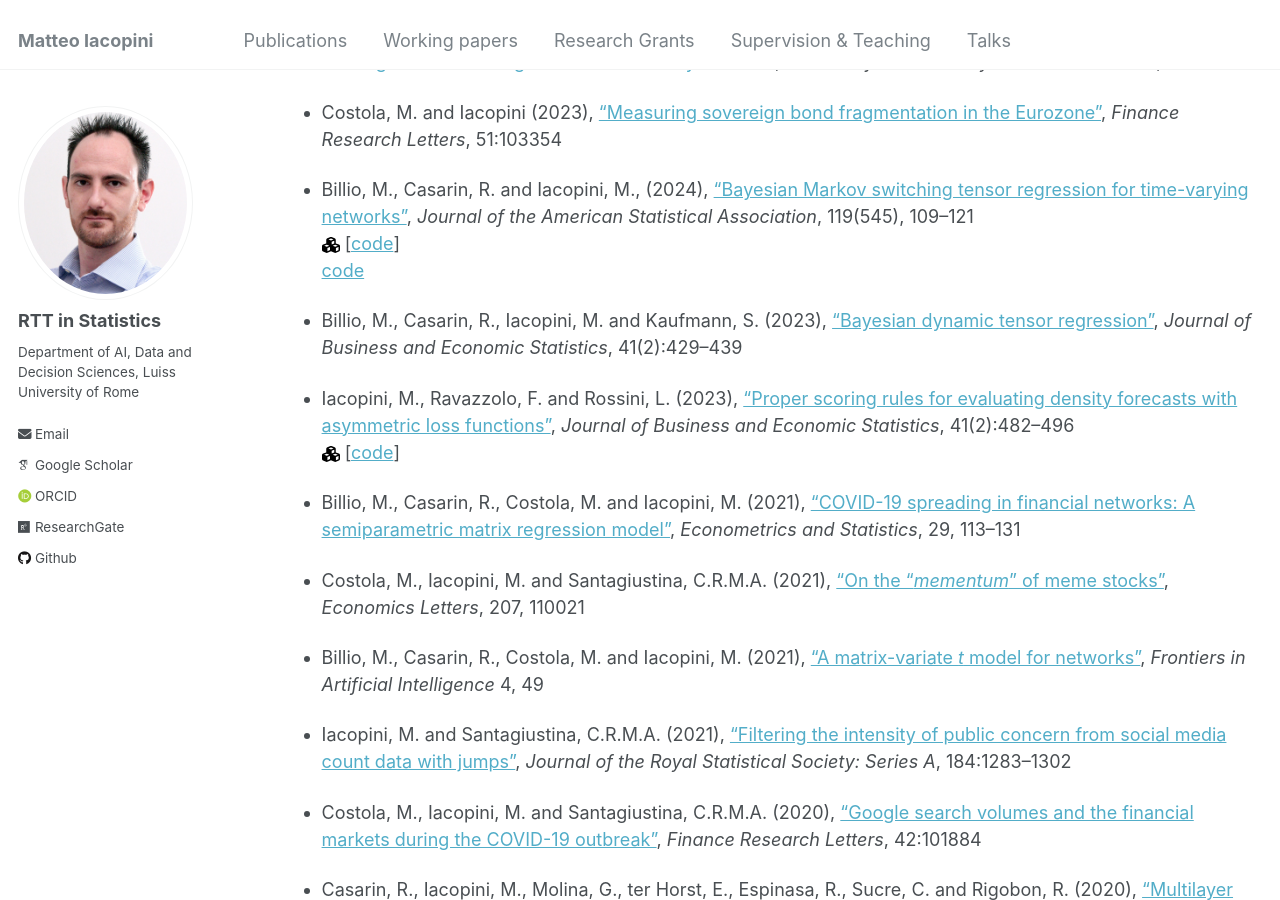
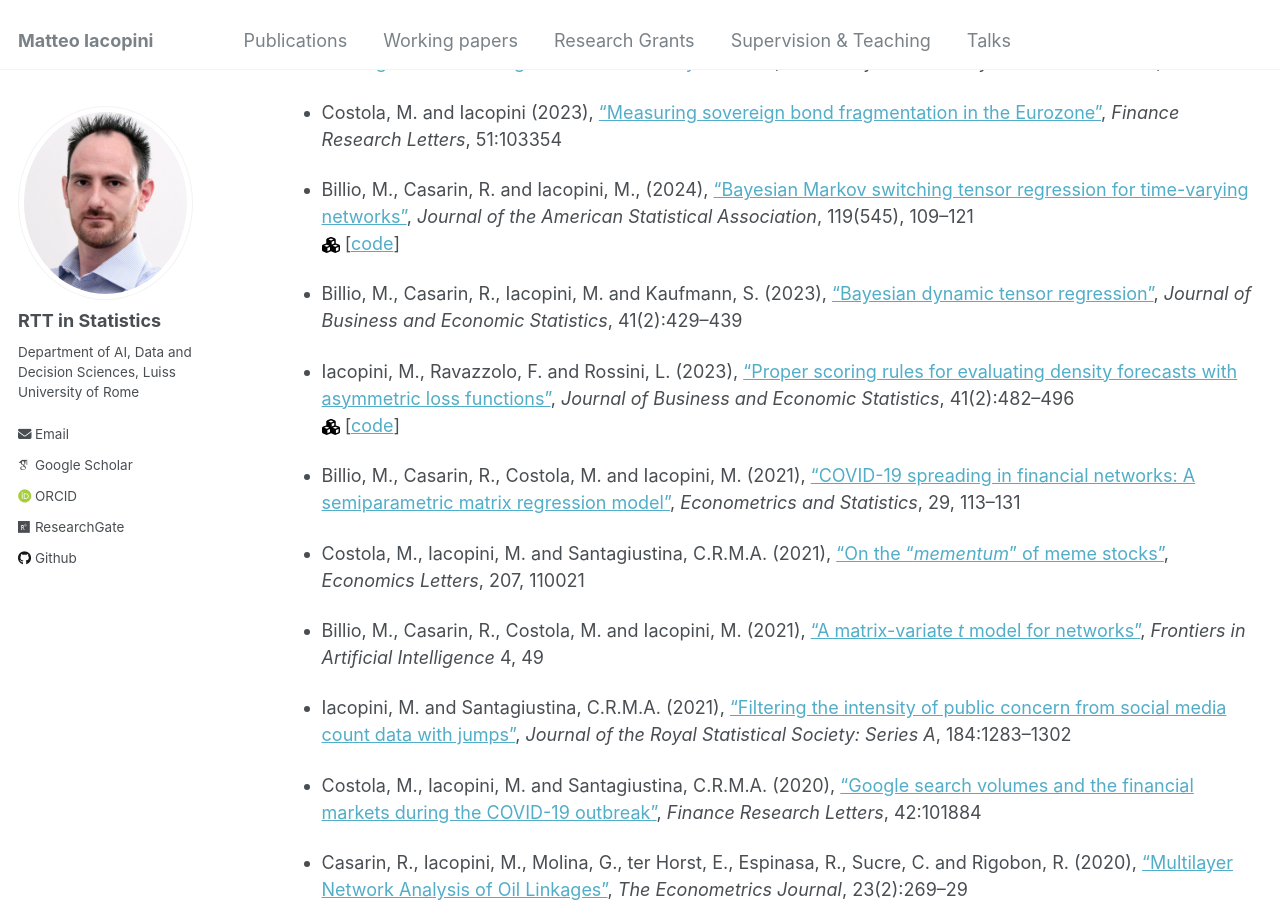
Before and after one commit to matteoiacopini/matteoiacopini.github.io, a Jekyll site: the page built from _pages/publications.md, in a window 1280 px wide and 900 px high, scrolled down 658 px. Built offline with Jekyll 4.4.1, drawn with Linux system fonts in a browser that asks for light colours; some web fonts are replaced.

Commit message:
Update publications.md

```diff
--- a/_pages/publications.md
+++ b/_pages/publications.md
@@ -33,7 +33,7 @@ Peer-reviewed journals
 
 * Billio, M., Casarin, R. and Iacopini, M., (2024), ["Bayesian Markov switching tensor regression for time-varying networks"](https://doi.org/10.1080/01621459.2022.2102502), _Journal of the American Statistical Association_, 119(545), 109--121
 <br> <img src="../images/cubes.svg" width="18" height="18"> \[[code](../code/JASA-2024-ZIL-T-MS.zip)\]
-<br> <a href="https://github.com/matteoiacopini/ZIL-T-MS.git">code</a>
+<!-- <br> <img src="../images/cubes.svg" width="18" height="18"> \[<a href="https://github.com/matteoiacopini/ZIL-T-MS.git">code</a>\] -->
 
 * Billio, M., Casarin, R., Iacopini, M. and Kaufmann, S. (2023), ["Bayesian dynamic tensor regression"](https://doi.org/10.1080/07350015.2022.2032721), _Journal of Business and Economic Statistics_, 41(2):429--439
 
```
